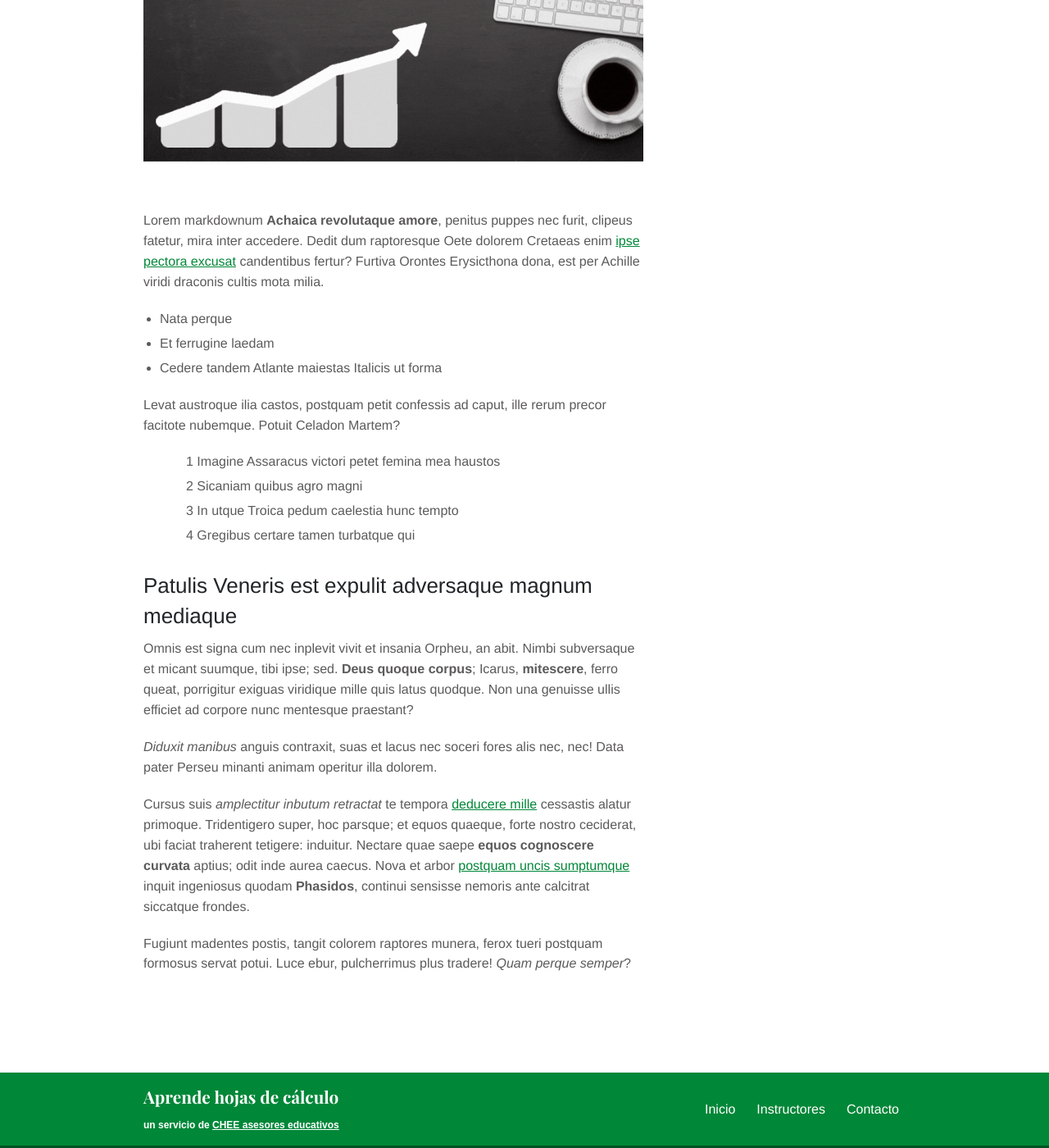
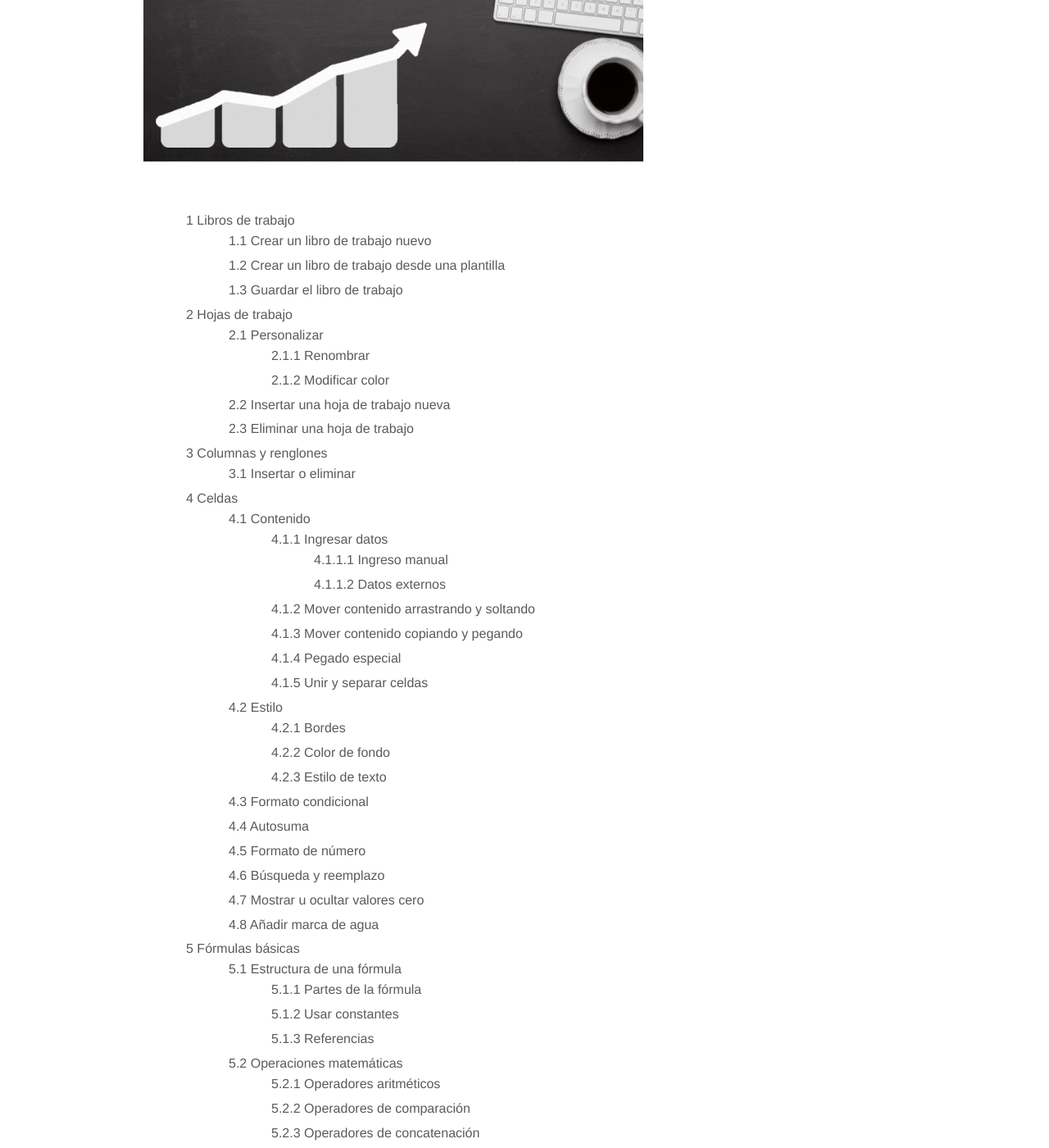
Before and after one commit to camachevaz/Calc, a Jekyll site: the page built from _services/excel-cero-guerrero.md, in a window 1280 px wide and 1400 px high, scrolled down 408 px. Shown: the whole window at 82% size. Built offline with Jekyll 4.4.1, drawn with Linux system fonts in a browser that asks for light colours; some of the changed text lies outside the part shown.

Commit message:
Update excel-cero-guerrero.md

```diff
--- a/_services/excel-cero-guerrero.md
+++ b/_services/excel-cero-guerrero.md
@@ -8,41 +8,77 @@ layout: service
 
 ![Portada de Excel de cero a guerrero](/images/cursos/cero-guerrero.gif)
 
-Lorem markdownum **Achaica revolutaque amore**, penitus puppes nec furit,
-clipeus fatetur, mira inter accedere. Dedit dum raptoresque Oete dolorem
-Cretaeas enim [ipse pectora excusat](#in-poscat) candentibus fertur? Furtiva
-Orontes Erysicthona dona, est per Achille viridi draconis cultis mota milia.
-
-- Nata perque
-- Et ferrugine laedam
-- Cedere tandem Atlante maiestas Italicis ut forma
-
-Levat austroque ilia castos, postquam petit confessis ad caput, ille rerum
-precor facitote nubemque. Potuit Celadon Martem?
-
-1. Imagine Assaracus victori petet femina mea haustos
-2. Sicaniam quibus agro magni
-3. In utque Troica pedum caelestia hunc tempto
-4. Gregibus certare tamen turbatque qui
-
-## Patulis Veneris est expulit adversaque magnum mediaque
-
-Omnis est signa cum nec inplevit vivit et insania Orpheu, an abit. Nimbi
-subversaque et micant suumque, tibi ipse; sed. **Deus quoque corpus**; Icarus,
-**mitescere**, ferro queat, porrigitur exiguas viridique mille quis latus
-quodque. Non una genuisse ullis efficiet ad corpore nunc mentesque praestant?
-
-_Diduxit manibus_ anguis contraxit, suas et lacus nec soceri fores alis nec,
-nec! Data pater Perseu minanti animam operitur illa dolorem.
-
-Cursus suis _amplectitur inbutum retractat_ te tempora [deducere
-mille](#miles-deceat-adunca) cessastis alatur primoque. Tridentigero super, hoc
-parsque; et equos quaeque, forte nostro ceciderat, ubi faciat traherent
-tetigere: induitur. Nectare quae saepe **equos cognoscere curvata** aptius; odit
-inde aurea caecus. Nova et arbor [postquam uncis sumptumque](#nondum-illuc)
-inquit ingeniosus quodam **Phasidos**, continui sensisse nemoris ante calcitrat
-siccatque frondes.
-
-Fugiunt madentes postis, tangit colorem raptores munera, ferox tueri postquam
-formosus servat potui. Luce ebur, pulcherrimus plus tradere! _Quam perque
-semper_?
+1. Libros de trabajo
+    1. Crear un libro de trabajo nuevo
+    1. Crear un libro de trabajo desde una plantilla
+    1. Guardar el libro de trabajo
+1. Hojas de trabajo
+    1. Personalizar
+        1. Renombrar
+        1. Modificar color
+    1. Insertar una hoja de trabajo nueva
+    1. Eliminar una hoja de trabajo
+1. Columnas y renglones
+    1. Insertar o eliminar
+1. Celdas
+    1. Contenido
+        1. Ingresar datos
+            1. Ingreso manual
+            1. Datos externos
+        1. Mover contenido arrastrando y soltando
+        1. Mover contenido copiando y pegando
+        1. Pegado especial
+        1. Unir y separar celdas
+    1. Estilo
+        1. Bordes
+        1. Color de fondo
+        1. Estilo de texto
+    1. Formato condicional
+    1. Autosuma
+    1. Formato de número
+    1. Búsqueda y reemplazo
+    1. Mostrar u ocultar valores cero
+    1. Añadir marca de agua
+1. Fórmulas básicas
+    1. Estructura de una fórmula
+        1. Partes de la fórmula
+        1. Usar constantes
+        1. Referencias
+    1. Operaciones matemáticas
+        1. Operadores aritméticos
+        1. Operadores de comparación
+        1. Operadores de concatenación
+        1. Operadores de referencia
+    1. Replicar fórmula
+    1. Rangos
+    1. Edición de fórmula
+1. Análisis de datos
+    1. Filtrado
+    1. Ordenado
+    1. Freeze/Unfreeze
+    1. Ocultar y mostrar columnas y renglones
+    1. Buscar valores únicos o remover duplicados
+    1. Texto a columnas
+    1. Gráficas
+        1. Tipos de gráficas
+        1. Personalización
+        1. Edición
+    1. Tablas dinámicas
+    1. Gráfico dinámico
+1. Fórmulas intermedias
+    1. CONCATENAR
+    1. BUSCARV
+    1. SUMAR
+    1. CONTARSI
+    1. SI
+    1. SUMARSI
+    1. Operaciones con fechas
+1. Colaboración
+    1. Comentarios
+    1. Protección de archivos
+1. Manejo de archivos
+    1. Importar y exportar a formatos TXT y CSV
+    1. Exportar a PDF
+    1. Impresión
+        1. Previsualización
+        1. Ajuste de página
```
